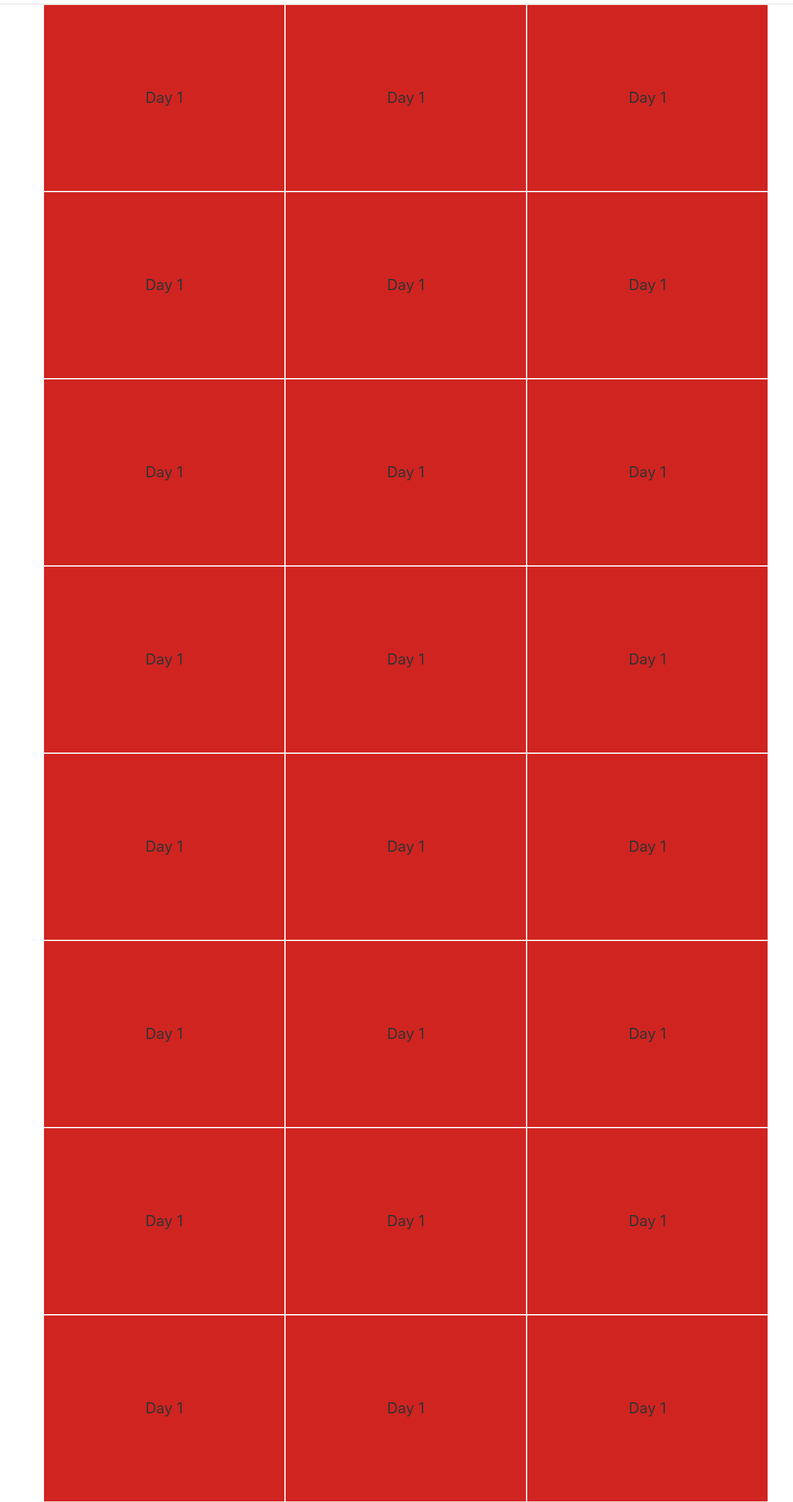
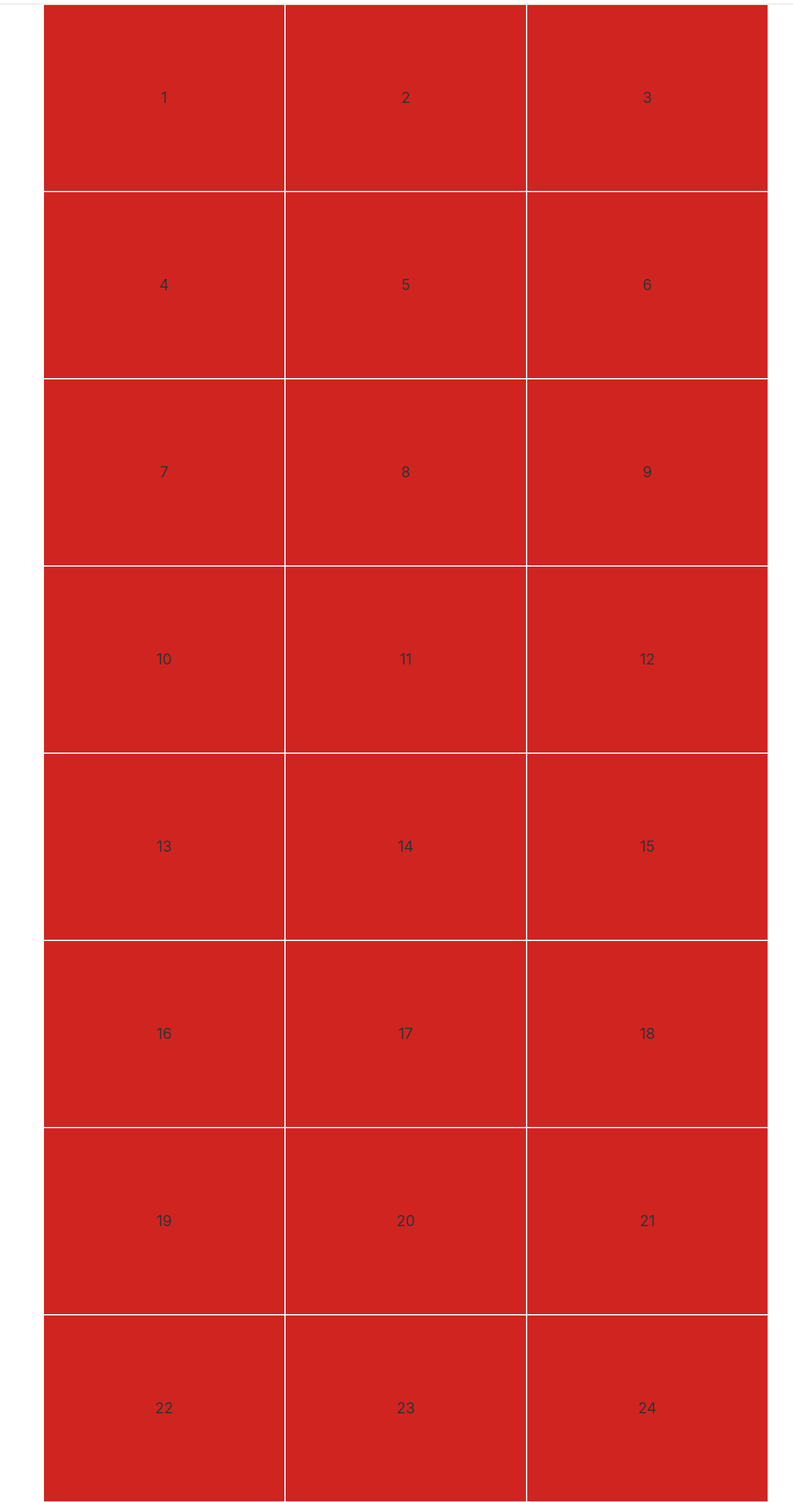
Before and after one commit to CoderDojo-Saar/dojapp-saar, a plain HTML site: page weihnachtskalender.html in a window 1280 px wide. Shown: the part 74-2497 px from the top of the page at 62% size. Drawn offline with Linux system fonts and the light colour scheme.

Commit message:
Format der Zeitstempel angepasst.

```diff
--- a/weihnachtskalender.html
+++ b/weihnachtskalender.html
@@ -2,10 +2,10 @@
 <html>
 
 <head>
-    <title>CoderDojo - Start</title>
+    <title>CoderDojo - Weihnachtskalender</title>
     <meta charset="utf-8">
     <link rel="stylesheet" href="uikit/css/uikit.min.css" />
-    <meta name="viewport" content="width=device-width, initial-scale=1">
+    <meta name="viewport" Inhalt="width=device-width, initial-scale=1">
     <link rel="stylesheet" href="css/style.css">
 
     <script src="jquery/jquery-3.2.1.min.js"></script>
@@ -26,7 +26,7 @@
 </head>
 
 <body>
-    <div class="uk-offcanvas-content">
+    <div class="uk-offcanvas-Inhalt">
 
         <!-- Sidemenu -->
         <nav style="border-bottom: 1px solid #dddddd;background-color:white" class="uk-navbar uk-navbar-container uk-margin" uk-sticky>
@@ -83,223 +83,223 @@
             </div>
         </div>
 
-        <!-- Page content -->
+        <!-- Page Inhalt -->
         <div class="uk-container">
             <ol class="xmas-calendar">
-                <li data-date="01.12" class="flip-container">
+                <li data-date="2017-12-01" class="flip-container">
                     <div class="flipper xmas-card">
-                        <h3 class="front">Day 1</h3>
+                        <h3 class="front">1</h3>
                         <div class="back"></div>
                     </div>
                     <section class="xmas-card xmas-card--behind">
-                        Day 1 Content
+                        1 Inhalt
                     </section>
                 </li>
-                <li data-date="01.12" class="flip-container">
+                <li data-date="2017-12-02" class="flip-container">
                     <div class="flipper xmas-card">
-                        <h3 class="front">Day 1</h3>
+                        <h3 class="front">2</h3>
                         <div class="back"></div>
                     </div>
                     <section class="xmas-card xmas-card--behind">
-                        Day 1 Content
+                        2 Inhalt
                     </section>
                 </li>
-                <li data-date="01.12" class="flip-container">
+                <li data-date="2017-12-03" class="flip-container">
                     <div class="flipper xmas-card">
-                        <h3 class="front">Day 1</h3>
+                        <h3 class="front">3</h3>
                         <div class="back"></div>
                     </div>
                     <section class="xmas-card xmas-card--behind">
-                        Day 1 Content
+                        3 Inhalt
                     </section>
                 </li>
-                <li data-date="01.12" class="flip-container">
+                <li data-date="2017-12-04" class="flip-container">
                     <div class="flipper xmas-card">
-                        <h3 class="front">Day 1</h3>
+                        <h3 class="front">4</h3>
                         <div class="back"></div>
                     </div>
                     <section class="xmas-card xmas-card--behind">
-                        Day 1 Content
+                        4 Inhalt
                     </section>
                 </li>
-                <li data-date="01.12" class="flip-container">
+                <li data-date="2017-12-05" class="flip-container">
                     <div class="flipper xmas-card">
-                        <h3 class="front">Day 1</h3>
+                        <h3 class="front">5</h3>
                         <div class="back"></div>
                     </div>
                     <section class="xmas-card xmas-card--behind">
-                        Day 1 Content
+                        5 Inhalt
                     </section>
                 </li>
-                <li data-date="01.12" class="flip-container">
+                <li data-date="2017-12-06" class="flip-container">
                     <div class="flipper xmas-card">
-                        <h3 class="front">Day 1</h3>
+                        <h3 class="front">6</h3>
                         <div class="back"></div>
                     </div>
                     <section class="xmas-card xmas-card--behind">
-                        Day 1 Content
+                        6 Inhalt
                     </section>
                 </li>
-                <li data-date="01.12" class="flip-container">
+                <li data-date="2017-12-07" class="flip-container">
                     <div class="flipper xmas-card">
-                        <h3 class="front">Day 1</h3>
+                        <h3 class="front">7</h3>
                         <div class="back"></div>
                     </div>
                     <section class="xmas-card xmas-card--behind">
-                        Day 1 Content
+                        7 Inhalt
                     </section>
                 </li>
-                <li data-date="01.12" class="flip-container">
+                <li data-date="2017-12-08" class="flip-container">
                     <div class="flipper xmas-card">
-                        <h3 class="front">Day 1</h3>
+                        <h3 class="front">8</h3>
                         <div class="back"></div>
                     </div>
                     <section class="xmas-card xmas-card--behind">
-                        Day 1 Content
+                        8 Inhalt
                     </section>
                 </li>
-                <li data-date="01.12" class="flip-container">
+                <li data-date="2017-12-09" class="flip-container">
                     <div class="flipper xmas-card">
-                        <h3 class="front">Day 1</h3>
+                        <h3 class="front">9</h3>
                         <div class="back"></div>
                     </div>
                     <section class="xmas-card xmas-card--behind">
-                        Day 1 Content
+                        9 Inhalt
                     </section>
                 </li>
-                <li data-date="01.12" class="flip-container">
+                <li data-date="2017-12-10" class="flip-container">
                     <div class="flipper xmas-card">
-                        <h3 class="front">Day 1</h3>
+                        <h3 class="front">10</h3>
                         <div class="back"></div>
                     </div>
                     <section class="xmas-card xmas-card--behind">
-                        Day 1 Content
+                        10 Inhalt
                     </section>
                 </li>
-                <li data-date="01.12" class="flip-container">
+                <li data-date="2017-12-11" class="flip-container">
                     <div class="flipper xmas-card">
-                        <h3 class="front">Day 1</h3>
+                        <h3 class="front">11</h3>
                         <div class="back"></div>
                     </div>
                     <section class="xmas-card xmas-card--behind">
-                        Day 1 Content
+                        11 Inhalt
                     </section>
                 </li>
-                <li data-date="01.12" class="flip-container">
+                <li data-date="2017-12-12" class="flip-container">
                     <div class="flipper xmas-card">
-                        <h3 class="front">Day 1</h3>
+                        <h3 class="front">12</h3>
                         <div class="back"></div>
                     </div>
                     <section class="xmas-card xmas-card--behind">
-                        Day 1 Content
+                        12 Inhalt
                     </section>
                 </li>
-                <li data-date="01.12" class="flip-container">
+                <li data-date="2017-12-13" class="flip-container">
                     <div class="flipper xmas-card">
-                        <h3 class="front">Day 1</h3>
+                        <h3 class="front">13</h3>
                         <div class="back"></div>
                     </div>
                     <section class="xmas-card xmas-card--behind">
-                        Day 1 Content
+                        13 Inhalt
                     </section>
                 </li>
-                <li data-date="01.12" class="flip-container">
+                <li data-date="2017-12-14" class="flip-container">
                     <div class="flipper xmas-card">
-                        <h3 class="front">Day 1</h3>
+                        <h3 class="front">14</h3>
                         <div class="back"></div>
                     </div>
                     <section class="xmas-card xmas-card--behind">
-                        Day 1 Content
+                        14 Inhalt
                     </section>
                 </li>
-                <li data-date="01.12" class="flip-container">
+                <li data-date="2017-12-15" class="flip-container">
                     <div class="flipper xmas-card">
-                        <h3 class="front">Day 1</h3>
+                        <h3 class="front">15</h3>
                         <div class="back"></div>
                     </div>
                     <section class="xmas-card xmas-card--behind">
-                        Day 1 Content
+                        15 Inhalt
                     </section>
                 </li>
-                <li data-date="01.12" class="flip-container">
+                <li data-date="2017-12-16" class="flip-container">
                     <div class="flipper xmas-card">
-                        <h3 class="front">Day 1</h3>
+                        <h3 class="front">16</h3>
                         <div class="back"></div>
                     </div>
                     <section class="xmas-card xmas-card--behind">
-                        Day 1 Content
+                        16 Inhalt
                     </section>
                 </li>
-                <li data-date="01.12" class="flip-container">
+                <li data-date="2017-12-17" class="flip-container">
                     <div class="flipper xmas-card">
-                        <h3 class="front">Day 1</h3>
+                        <h3 class="front">17</h3>
                         <div class="back"></div>
                     </div>
                     <section class="xmas-card xmas-card--behind">
-                        Day 1 Content
+                        17 Inhalt
                     </section>
                 </li>
-                <li data-date="01.12" class="flip-container">
+                <li data-date="2017-12-18" class="flip-container">
                     <div class="flipper xmas-card">
-                        <h3 class="front">Day 1</h3>
+                        <h3 class="front">18</h3>
                         <div class="back"></div>
                     </div>
                     <section class="xmas-card xmas-card--behind">
-                        Day 1 Content
+                        18 Inhalt
                     </section>
                 </li>
-                <li data-date="01.12" class="flip-container">
+                <li data-date="2017-12-19" class="flip-container">
                     <div class="flipper xmas-card">
-                        <h3 class="front">Day 1</h3>
+                        <h3 class="front">19</h3>
                         <div class="back"></div>
                     </div>
                     <section class="xmas-card xmas-card--behind">
-                        Day 1 Content
+                        19 Inhalt
                     </section>
                 </li>
-                <li data-date="01.12" class="flip-container">
+                <li data-date="2017-12-20" class="flip-container">
                     <div class="flipper xmas-card">
-                        <h3 class="front">Day 1</h3>
+                        <h3 class="front">20</h3>
                         <div class="back"></div>
                     </div>
                     <section class="xmas-card xmas-card--behind">
-                        Day 1 Content
+                        20 Inhalt
                     </section>
                 </li>
-                <li data-date="01.12" class="flip-container">
+                <li data-date="2017-12-21" class="flip-container">
                     <div class="flipper xmas-card">
-                        <h3 class="front">Day 1</h3>
+                        <h3 class="front">21</h3>
                         <div class="back"></div>
                     </div>
                     <section class="xmas-card xmas-card--behind">
-                        Day 1 Content
+                        21 Inhalt
                     </section>
                 </li>
-                <li data-date="01.12" class="flip-container">
+                <li data-date="2017-12-22" class="flip-container">
                     <div class="flipper xmas-card">
-                        <h3 class="front">Day 1</h3>
+                        <h3 class="front">22</h3>
                         <div class="back"></div>
                     </div>
                     <section class="xmas-card xmas-card--behind">
-                        Day 1 Content
+                        22 Inhalt
                     </section>
                 </li>
-                <li data-date="01.12" class="flip-container">
+                <li data-date="2017-12-23" class="flip-container">
                     <div class="flipper xmas-card">
-                        <h3 class="front">Day 1</h3>
+                        <h3 class="front">23</h3>
                         <div class="back"></div>
                     </div>
                     <section class="xmas-card xmas-card--behind">
-                        Day 1 Content
+                        23 Inhalt
                     </section>
                 </li>
-                <li data-date="01.12" class="flip-container">
+                <li data-date="2017-12-24" class="flip-container">
                     <div class="flipper xmas-card">
-                        <h3 class="front">Day 1</h3>
+                        <h3 class="front">24</h3>
                         <div class="back"></div>
                     </div>
                     <section class="xmas-card xmas-card--behind">
-                        Day 1 Content
+                        24 Inhalt
                     </section>
                 </li>
             </ol>
```
